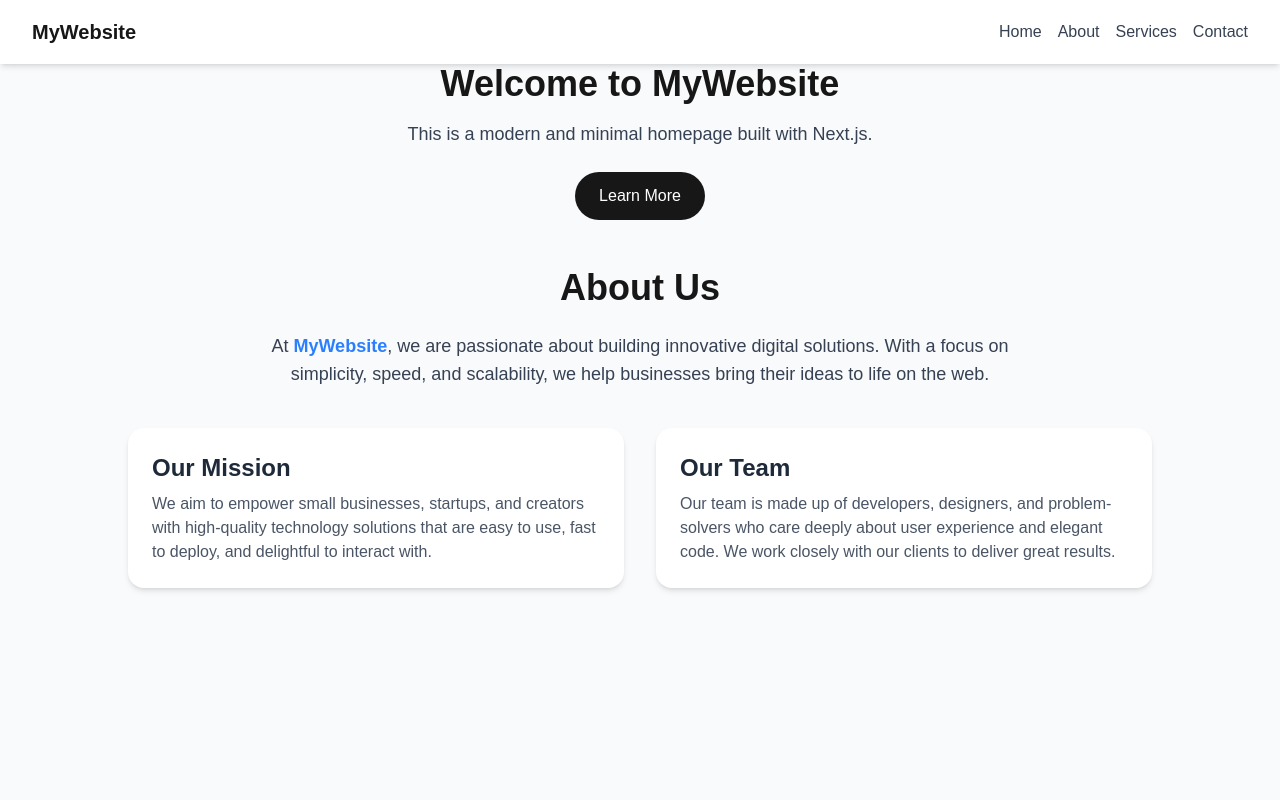
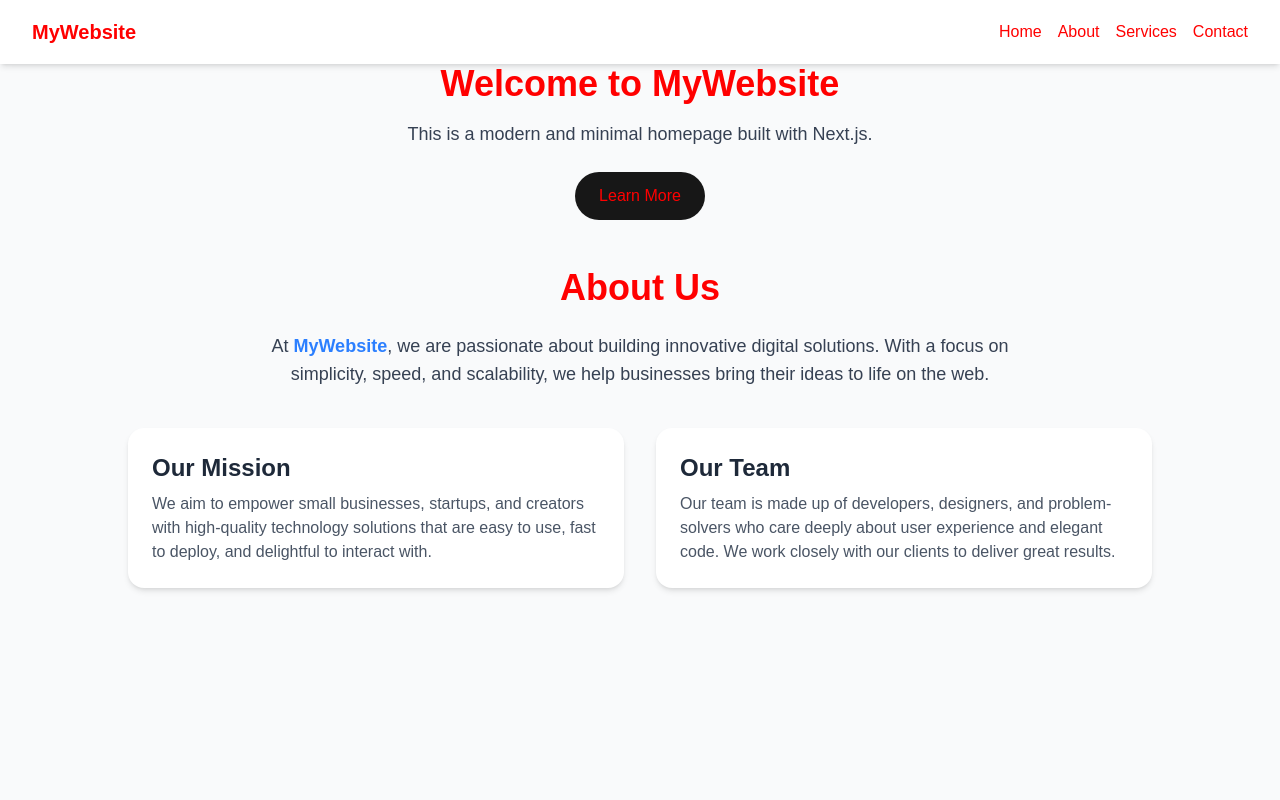
Before and after one commit to PrdeepTech/react_next_redux, a Next.js app: page / in a window 1280 px wide. Shown: the top 800 px of the page. Built offline with nearby package versions, Linux system fonts and the light colour scheme.

Commit message:
update header and link style

```diff
--- a/src/app/globals.css
+++ b/src/app/globals.css
@@ -31,3 +31,7 @@ body {
 .text-blue-600{
   color: #171717;
 }
+
+h1,a{
+  color: red !important
+}
```
